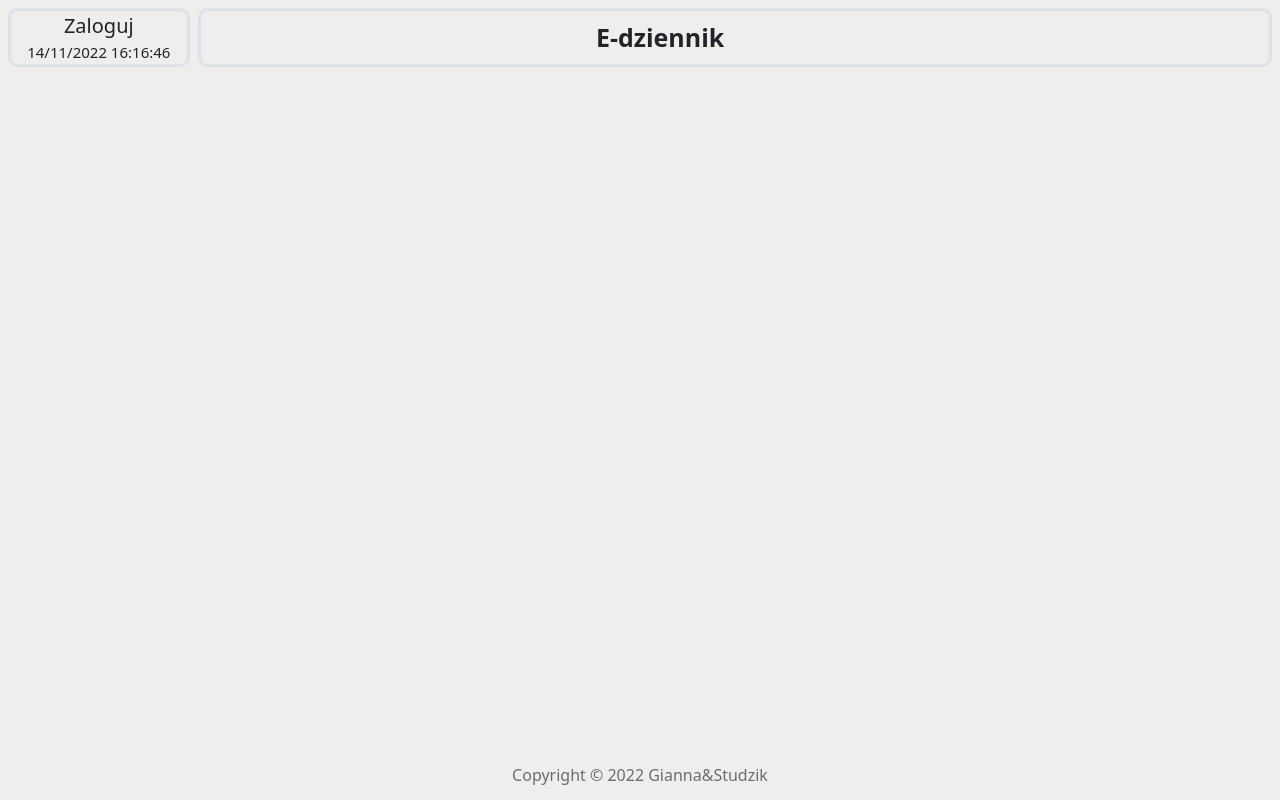
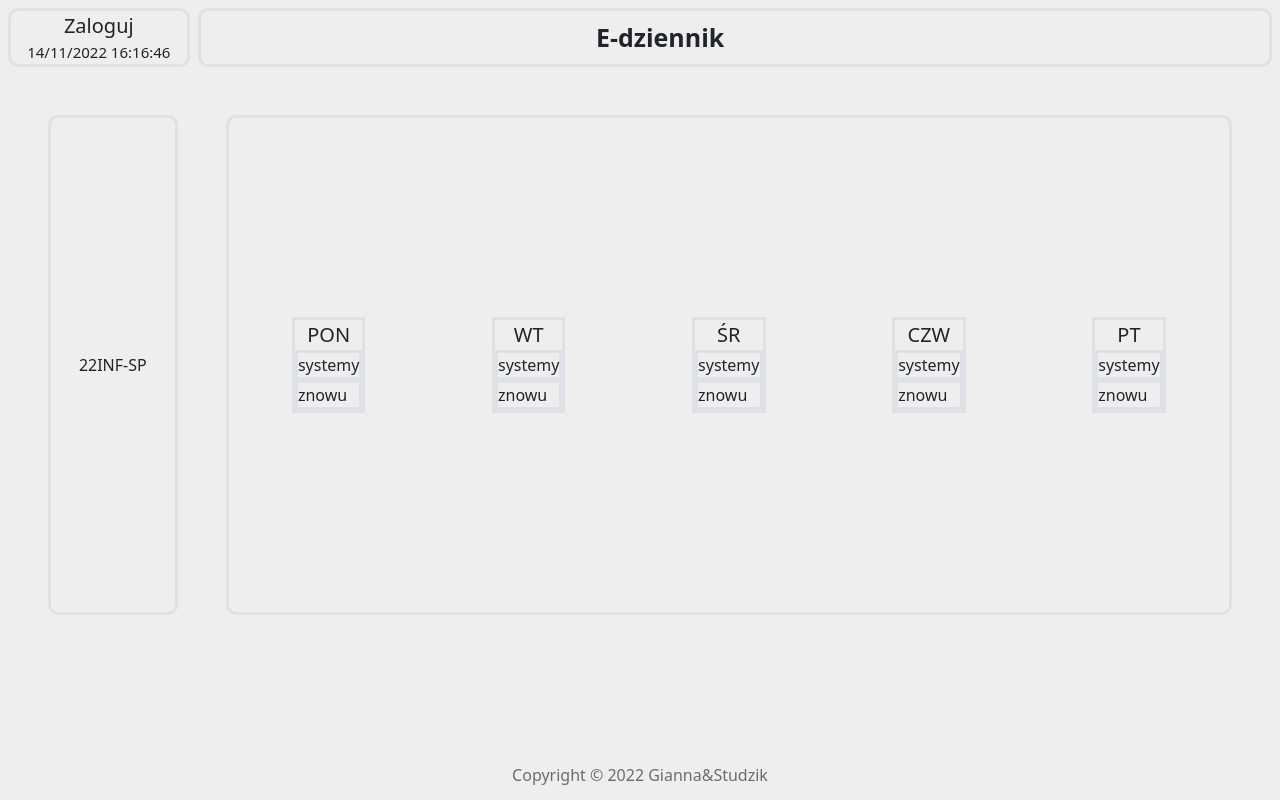
Before and after one commit to gothdawid/Projekt_PAB, an Angular app in the folder frontend/: page /timetable in a window 1280 px wide. Before the commit this address led to /. Built offline with nearby package versions, Linux system fonts and the light colour scheme.

Commit message:
FRONTEND: Added example timetable

```diff
--- a/frontend/src/app/app-routing.module.ts
+++ b/frontend/src/app/app-routing.module.ts
@@ -2,10 +2,12 @@ import { NgModule } from '@angular/core';
 import { RouterModule, Routes } from '@angular/router';
 import { HomeComponent } from './components/home/home.component';
 import { SigninComponent } from './components/signin/signin.component';
+import { TimetableComponent } from './components/timetable/timetable.component';
 
 const routes: Routes = [
   { path: "", component: HomeComponent },
-  { path: "sign-in", component: SigninComponent}
+  { path: "sign-in", component: SigninComponent},
+  { path: "timetable", component: TimetableComponent}
 ];
 
 @NgModule({
--- a/frontend/src/app/app.module.ts
+++ b/frontend/src/app/app.module.ts
@@ -7,6 +7,7 @@ import { FooterComponent } from './components/footer/footer.component';
 import { HeaderComponent } from './components/header/header.component';
 import { HomeComponent } from './components/home/home.component';
 import { SigninComponent } from './components/signin/signin.component';
+import { TimetableComponent } from './components/timetable/timetable.component';
 
 @NgModule({
   declarations: [
@@ -14,7 +15,8 @@ import { SigninComponent } from './components/signin/signin.component';
     FooterComponent,
     HeaderComponent,
     HomeComponent,
-    SigninComponent
+    SigninComponent,
+    TimetableComponent
   ],
   imports: [
     BrowserModule,
--- a/frontend/src/app/components/home/home.component.html
+++ b/frontend/src/app/components/home/home.component.html
@@ -1,9 +1,9 @@
 <div class="page">
 <div class="position">
     <div class="me-4">
-        <button class="btn btn-primary btn-element">
+        <a routerLink="/timetable" class="btn btn-primary btn-element" >
             <i class="bi bi-list-stars icon"></i>
-        </button>
+        </a>
         <div class="description">
             Plan
         </div>
--- /dev/null
+++ b/frontend/src/app/components/timetable/timetable.component.html
@@ -0,0 +1,64 @@
+<div class="nav timetable m-5">
+    <div class="groups-info border border-3 me-5">
+        <div class="groups">
+            22INF-SP
+        </div>
+    </div>
+    <div class="timetable-info border border-3">
+        <div class="monday border border-3">
+            <div class="week-text">
+                PON
+            </div>
+            <div class="monday-info-1 border border-3">
+                systemy
+            </div>
+            <div class="monday-info-2 border border-3">
+                znowu
+            </div>
+        </div>
+        <div class="tuesday border border-3">
+            <div class="week-text">
+                WT
+            </div>
+            <div class="tuesday-info-1 border border-3">
+                systemy
+            </div>
+            <div class="tuesday-info-2 border border-3">
+                znowu
+            </div>
+        </div>
+        <div class="wednesday border border-3">
+            <div class="week-text">
+                ŚR
+            </div>
+            <div class="wednesday-info-1 border border-3">
+                systemy
+            </div>
+            <div class="wednesday-info-2 border border-3">
+                znowu
+            </div>
+        </div>
+        <div class="thursday border border-3">
+            <div class="week-text">
+                CZW
+            </div>
+            <div class="thursday-info-1 border border-3">
+                systemy
+            </div>
+            <div class="thursday-info-2 border border-3">
+                znowu
+            </div>
+        </div>
+        <div class="friday border border-3">
+            <div class="week-text">
+                PT
+            </div>
+            <div class="friday-info-1 border border-3">
+                systemy
+            </div>
+            <div class="friday-info-2 border border-3">
+                znowu
+            </div>
+        </div>
+    </div>
+</div>
--- /dev/null
+++ b/frontend/src/app/components/timetable/timetable.component.scss
@@ -0,0 +1,29 @@
+.timetable {
+    display: grid;
+    grid-template-columns: 0.15fr 0.85fr;
+    grid-template-rows: 500px
+}
+
+.groups-info {
+    border-radius: 10px;
+    display: flex;
+    justify-content: center;
+    flex-flow: column;
+    align-items: center;
+}
+
+.timetable-info {
+    border-radius: 10px;
+    display: flex;
+    justify-content: space-around;
+    flex-flow: column;
+    align-items: center;
+    flex-direction: row;
+}
+
+.week-text {
+    display: flex;
+    justify-content: center;
+    font-size: 20px;
+    font-weight: 500;
+}
--- /dev/null
+++ b/frontend/src/app/components/timetable/timetable.component.ts
@@ -0,0 +1,15 @@
+import { Component, OnInit } from '@angular/core';
+
+@Component({
+  selector: 'app-timetable',
+  templateUrl: './timetable.component.html',
+  styleUrls: ['./timetable.component.scss']
+})
+export class TimetableComponent implements OnInit {
+
+  constructor() { }
+
+  ngOnInit(): void {
+  }
+
+}
```
Also changed, not shown: 1 other file (tests, documents, lock files or other folders).
